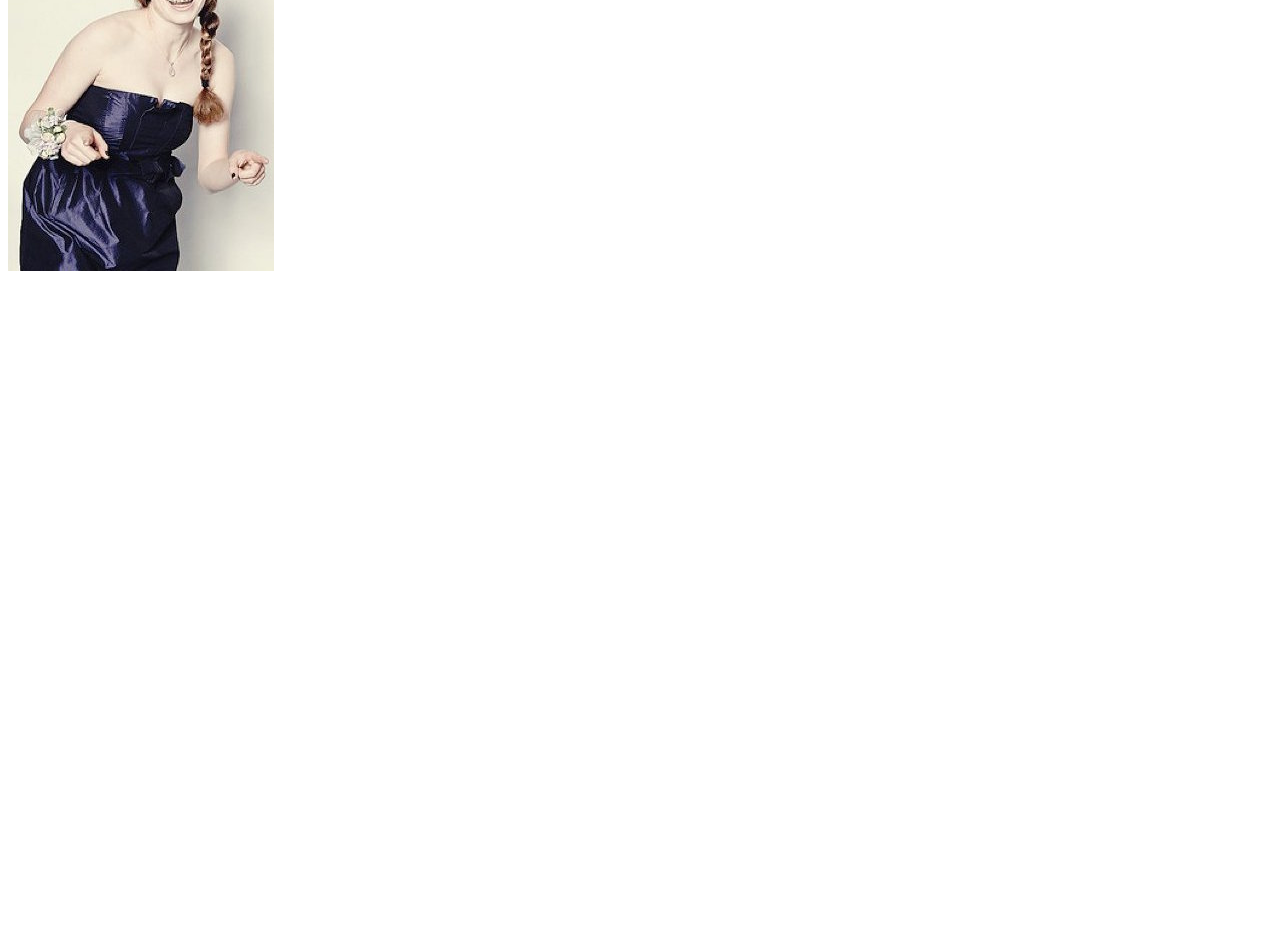
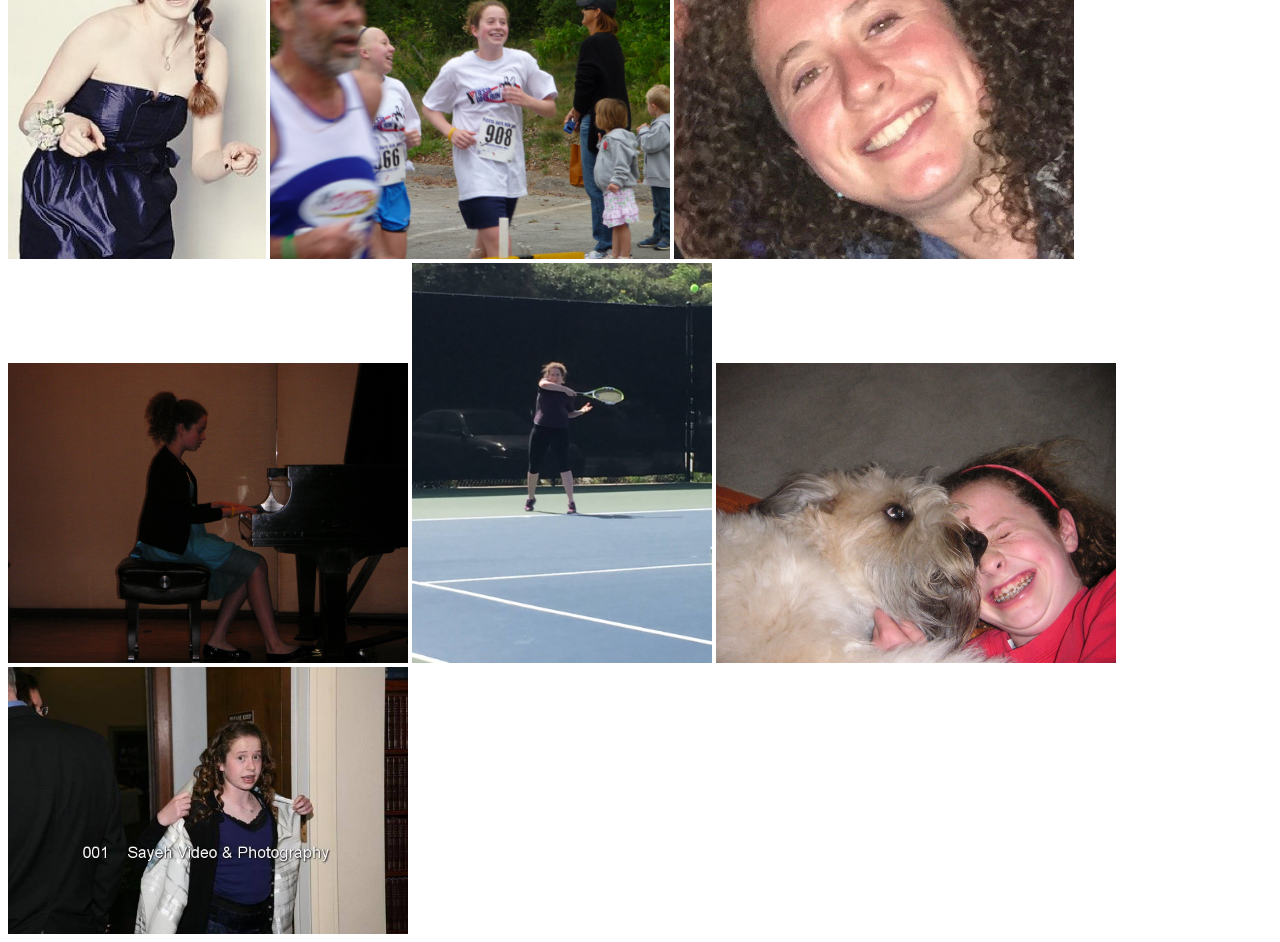
Before and after one commit to rolfotesting/rolfotesting.github.io, a plain HTML site: page index.html in a window 1280 px wide. Shown: the part 199-1141 px from the top of the page. Before the commit the page ends 800 px from the top, so only its background shows below. Drawn offline with Linux system fonts and the light colour scheme.

Commit message:
added pics

```diff
--- a/index.css
+++ b/index.css
@@ -7,3 +7,8 @@ div {
 font-size: 36px;
 font-family: "Comic Sans S";
 }
+
+img {
+	max-height: 400px;
+	max-width: 400px;
+}
--- a/index.html
+++ b/index.html
@@ -4,3 +4,9 @@
 
 <div>hi, i'm anna! WELCOME to my Bat Mitzvah!</div>
 <img src="mitzvah.jpg"></img>
+<img src="1.jpg"></img>
+<img src="6.jpg"></img>
+<img src="2.jpg"></img>
+<img src="3.jpg"></img>
+<img src="4.jpg"></img>
+<img src="5.jpg"></img>
```
Also changed, not shown: 1.jpg (added), 13901878_1243922118992752_127644814_o.jpg (added), 13918483_1243920638992900_1420891770_o.jpg (added), 13933064_1243922088992755_426046526_n.jpg (added), 2.jpg (added), 3.jpg (added), 4.jpg (added), 5.jpg (added), 6.jpg (added).
